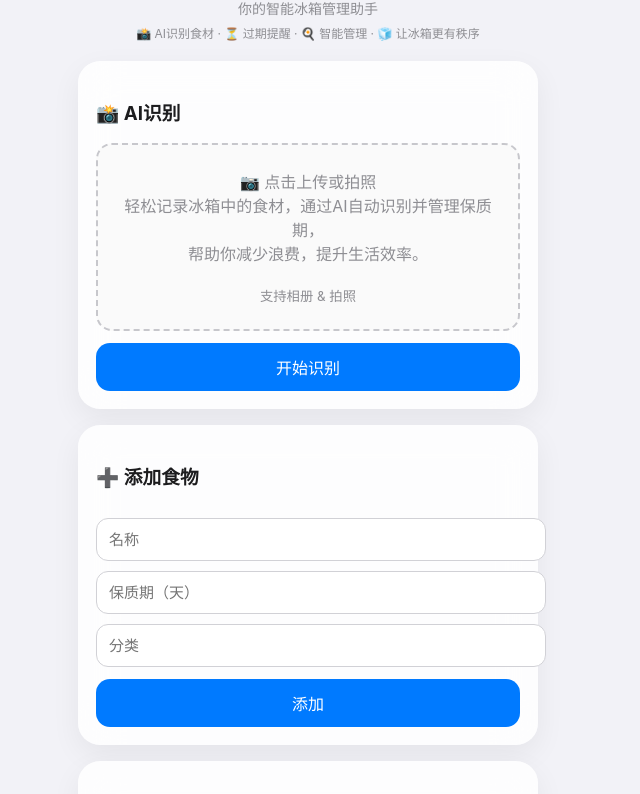
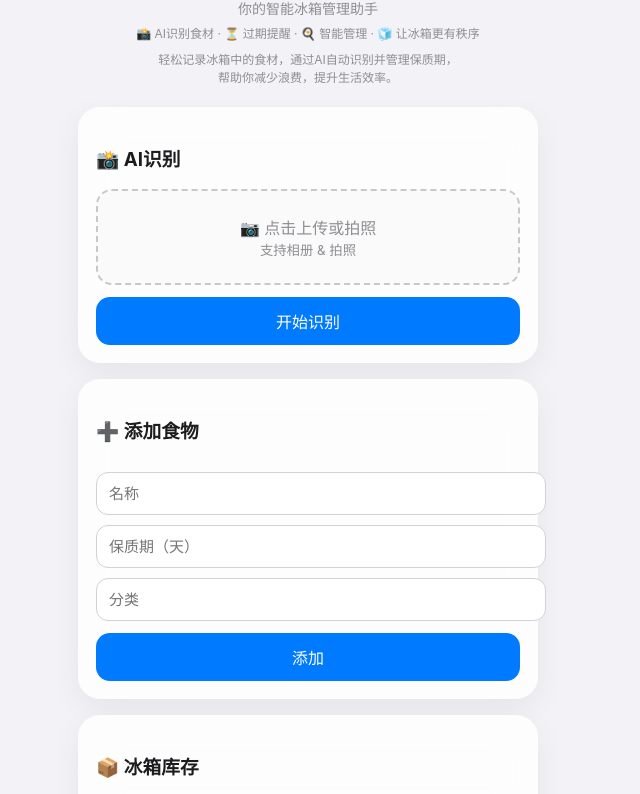
Before and after one commit to hejiani0628/my-fridge, a plain HTML site: page index.html in a window 1280 px wide. Shown: the part 77-871 px from the top of the page, without its empty margins (332-972 px from the left). Drawn offline with Linux system fonts and the light colour scheme.

Commit message:
index.html

```diff
--- a/index.html
+++ b/index.html
@@ -35,6 +35,258 @@
 .subtitle .title {
   font-size: 14px;
   font-weight: 500;
+}
+
+.subtitle .tags {
+  font-size: 12px;
+  margin-top: 6px;
+}
+
+.subtitle .desc {
+  font-size: 12px;
+  margin-top: 10px;
+  line-height: 1.5;
+}
+
+/* 卡片 */
+.card {
+  background: rgba(255,255,255,0.85);
+  backdrop-filter: blur(20px);
+  border-radius: 22px;
+  padding: 18px;
+  margin-bottom: 16px;
+  box-shadow: 0 10px 30px rgba(0,0,0,0.06);
+}
+
+/* 上传区域 */
+.upload-box {
+  border: 2px dashed #c7c7cc;
+  border-radius: 16px;
+  padding: 24px;
+  text-align: center;
+  color: #8e8e93;
+  background: #fafafa;
+  cursor: pointer;
+  transition: 0.2s;
+}
+
+.upload-box:hover {
+  background: #f2f2f7;
+}
+
+/* 图片 */
+#preview {
+  width: 100%;
+  margin-top: 12px;
+  border-radius: 16px;
+  display: none;
+  box-shadow: 0 6px 20px rgba(0,0,0,0.1);
+}
+
+/* 输入 */
+input {
+  width: 100%;
+  padding: 12px;
+  margin-top: 10px;
+  border-radius: 12px;
+  border: 1px solid #d1d1d6;
+  background: #fff;
+  font-size: 15px;
+}
+
+input:focus {
+  border-color: #007aff;
+  outline: none;
+}
+
+/* 按钮 */
+button {
+  width: 100%;
+  padding: 12px;
+  margin-top: 12px;
+  border-radius: 14px;
+  border: none;
+  background: #007aff;
+  color: white;
+  font-size: 16px;
+  font-weight: 500;
+}
+
+button:active {
+  transform: scale(0.97);
+  opacity: 0.85;
+}
+
+/* 列表 */
+#list div {
+  background: white;
+  padding: 14px;
+  border-radius: 14px;
+  margin-top: 10px;
+  box-shadow: 0 4px 12px rgba(0,0,0,0.05);
+}
+
+/* 分割线 */
+hr {
+  border: none;
+  height: 1px;
+  background: #e5e5ea;
+  margin: 10px 0;
+}
+</style>
+</head>
+
+<body>
+
+<div class="container">
+
+<h2>🧊 My Fridge</h2>
+
+<!-- 标题说明 -->
+<div class="subtitle">
+  <div class="title">你的智能冰箱管理助手</div>
+
+  <div class="tags">
+    📸 AI识别食材 · ⏳ 过期提醒 · 🍳 智能管理 · 🧊 让冰箱更有秩序
+  </div>
+
+  <div class="desc">
+    轻松记录冰箱中的食材，通过AI自动识别并管理保质期，<br>
+    帮助你减少浪费，提升生活效率。
+  </div>
+</div>
+
+<!-- AI识别 -->
+<div class="card">
+  <h3>📸 AI识别</h3>
+
+  <div class="upload-box" onclick="document.getElementById('imageInput').click()">
+    📷 点击上传或拍照
+    <br><small>支持相册 & 拍照</small>
+  </div>
+
+  <input type="file" id="imageInput" accept="image/*" capture="environment" style="display:none">
+
+  <img id="preview">
+
+  <button onclick="runAI()">开始识别</button>
+</div>
+
+<!-- 手动添加 -->
+<div class="card">
+  <h3>➕ 添加食物</h3>
+
+  <input id="name" placeholder="名称">
+  <input id="days" placeholder="保质期（天）">
+  <input id="category" placeholder="分类">
+
+  <button onclick="addFood()">添加</button>
+</div>
+
+<!-- 列表 -->
+<div class="card">
+  <h3>📦 冰箱库存</h3>
+  <div id="list"></div>
+</div>
+
+</div>
+
+<script>
+
+let currentImage = null;
+
+/* 选择图片 */
+document.getElementById("imageInput").addEventListener("change", e => {
+  const file = e.target.files[0];
+  if (!file) return;
+
+  currentImage = file;
+
+  const reader = new FileReader();
+  reader.onload = function(e) {
+    const img = document.getElementById("preview");
+    img.src = e.target.result;
+    img.style.display = "block";
+  };
+  reader.readAsDataURL(file);
+});
+
+/* AI识别 */
+async function runAI(){
+
+  if(!currentImage) return alert("请先上传图片");
+
+  const reader = new FileReader();
+
+  reader.onload = async function(){
+
+    const base64 = reader.result;
+
+    const res = await fetch("/api/ai", {
+      method: "POST",
+      headers: {
+        "Content-Type": "application/json"
+      },
+      body: JSON.stringify({ image: base64 })
+    });
+
+    const data = await res.json();
+
+    document.getElementById("name").value = data.name || "";
+    document.getElementById("days").value = data.days || "";
+    document.getElementById("category").value = data.category || "";
+
+    alert("识别完成！");
+  };
+
+  reader.readAsDataURL(currentImage);
+}
+
+/* 添加 */
+function addFood(){
+
+  const name = document.getElementById("name").value;
+  const days = document.getElementById("days").value;
+  const category = document.getElementById("category").value;
+
+  let foods = JSON.parse(localStorage.getItem("foods")) || [];
+
+  foods.push({ name, days, category });
+
+  localStorage.setItem("foods", JSON.stringify(foods));
+
+  loadFoods();
+}
+
+/* 加载 */
+function loadFoods(){
+
+  const list = document.getElementById("list");
+  list.innerHTML = "";
+
+  let foods = JSON.parse(localStorage.getItem("foods")) || [];
+
+  foods.forEach(f => {
+
+    const div = document.createElement("div");
+
+    div.innerHTML = `
+      <b>${f.name}</b><br>
+      ⏳ ${f.days} 天<br>
+      📦 ${f.category}
+      <hr>
+    `;
+
+    list.appendChild(div);
+  });
+}
+
+loadFoods();
+
+</script>
+
+</body>
+</html>  font-weight: 500;
 }
 
 .subtitle .tags {
```
